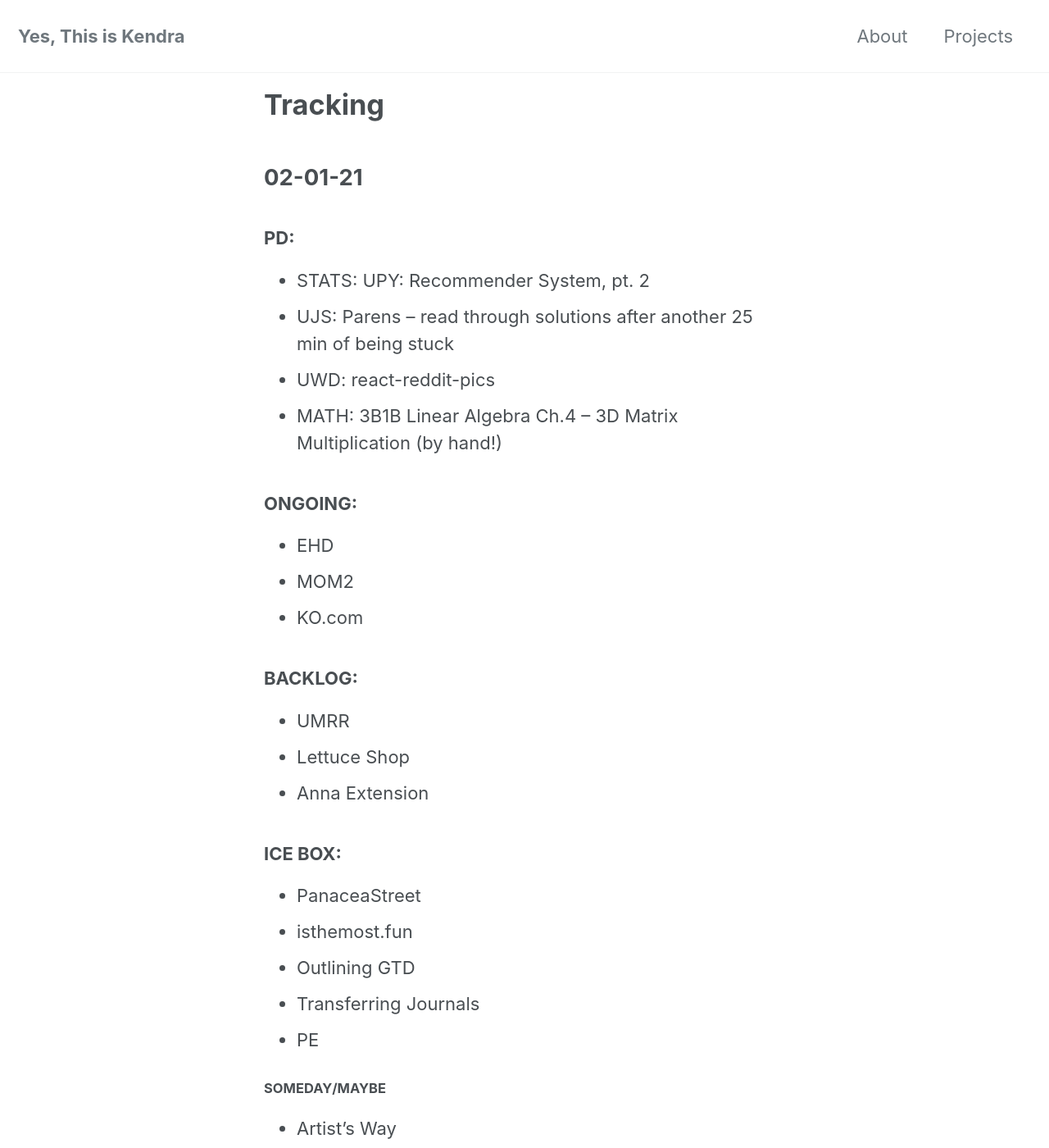
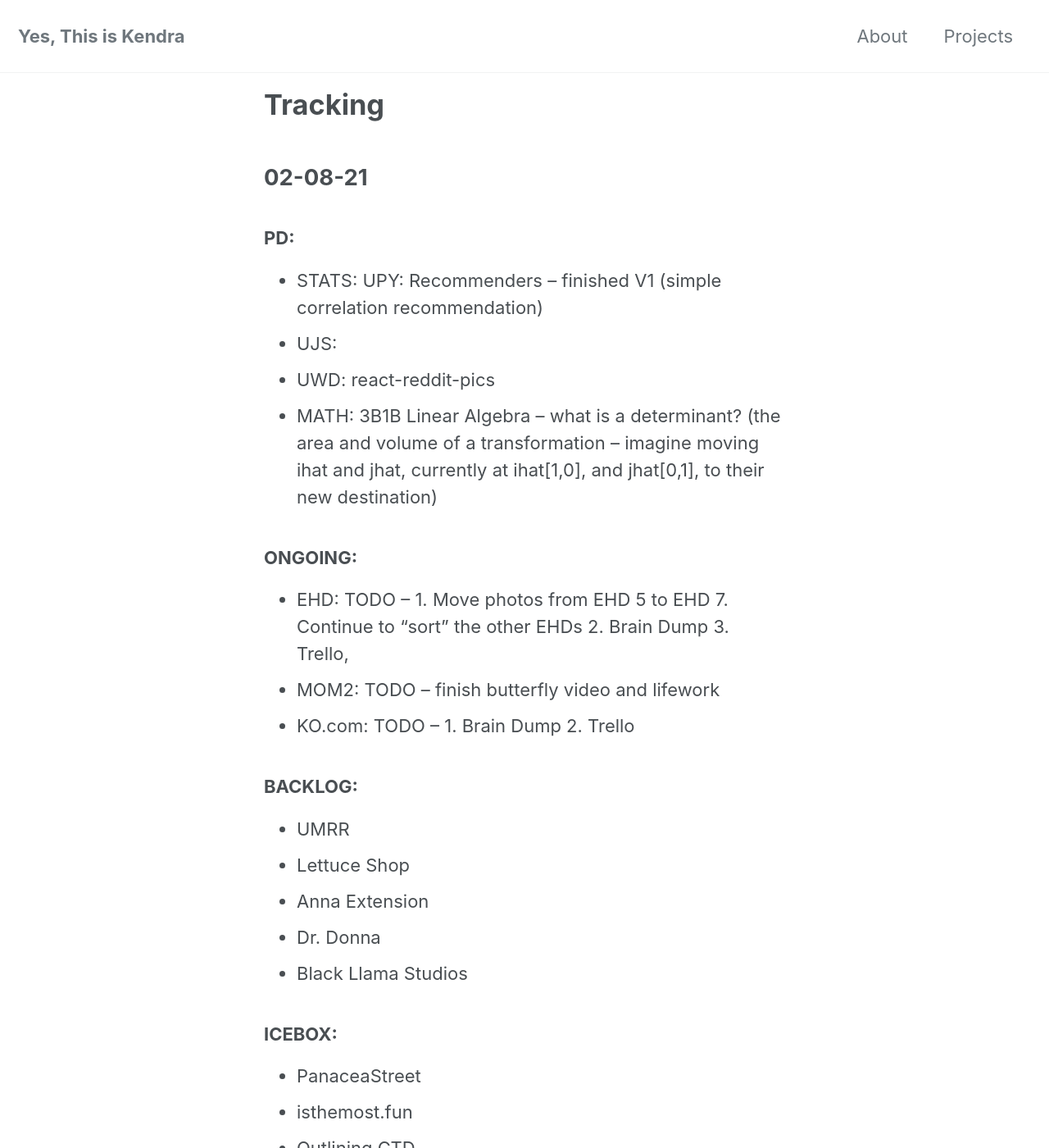
Before and after one commit to yesthisiskendra/yesthisiskendra.github.io, a Jekyll site: the page built from _pages/tracking.md, in a window 1280 px wide and 1400 px high. Shown: the whole window at 82% size. Built offline with Jekyll 4.4.1, drawn with Linux system fonts in a browser that asks for light colours; cached includes are drawn as plain includes; nearby versions of some CDN libraries; some of the changed text lies outside the part shown.

Commit message:
Add tracking

```diff
--- a/_pages/tracking.md
+++ b/_pages/tracking.md
@@ -3,6 +3,37 @@ layout: home
 title: 'Tracking'
 permalink: /tracking/
 ---
+
+## 02-08-21
+
+### PD:
+
+- STATS: UPY: Recommenders -- finished V1 (simple correlation recommendation)
+- UJS:
+- UWD: react-reddit-pics
+- MATH: 3B1B Linear Algebra -- what is a determinant? (the area and volume of a transformation -- imagine moving ihat and jhat, currently at ihat[1,0], and jhat[0,1], to their new destination)
+
+### ONGOING:
+
+- EHD: TODO -- 1. Move photos from EHD 5 to EHD 7. Continue to "sort" the other EHDs 2. Brain Dump 3. Trello,
+- MOM2: TODO -- finish butterfly video and lifework
+- KO.com: TODO -- 1. Brain Dump 2. Trello
+
+### BACKLOG:
+
+- UMRR
+- Lettuce Shop
+- Anna Extension
+- Dr. Donna
+- Black Llama Studios
+
+### ICEBOX:
+
+- PanaceaStreet
+- isthemost.fun
+- Outlining GTD
+- Transferring Journals (part of YIR, DIR)
+- MATH: PE
 
 ## 02-01-21
 
```
